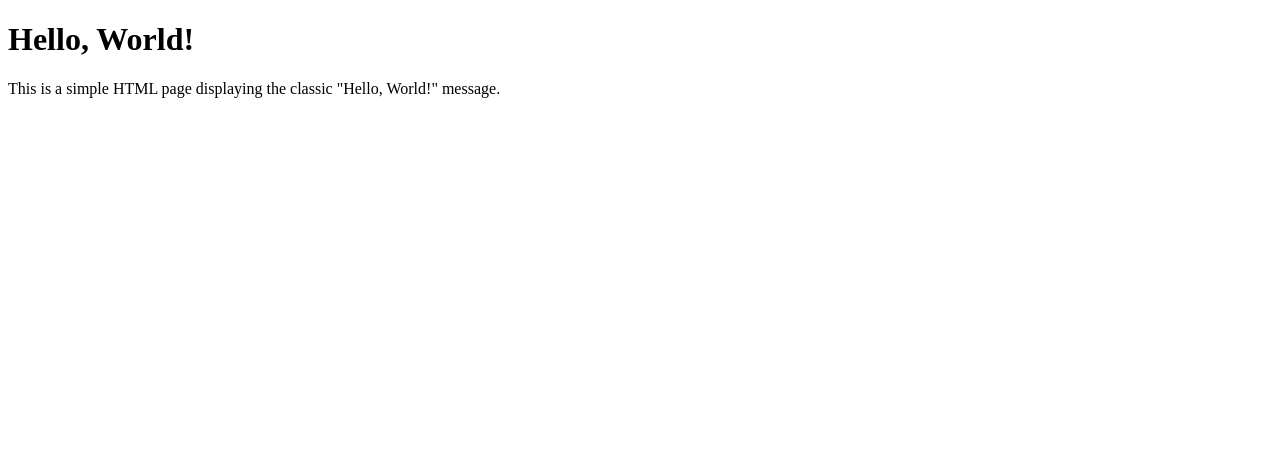
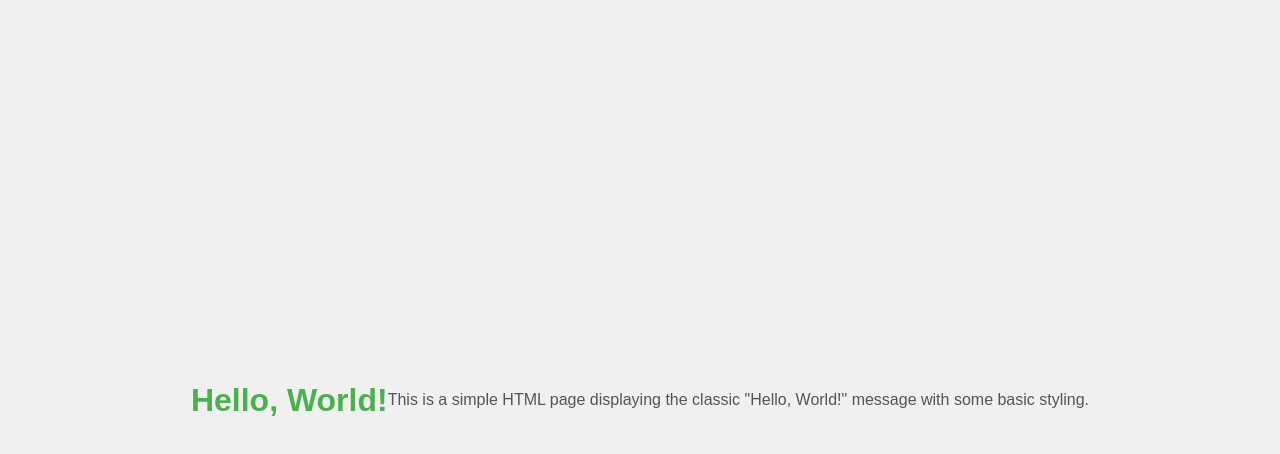
Before and after one commit to Deniscartin/test, a plain HTML site: page index.html in a window 1280 px wide. Drawn offline with Linux system fonts and the light colour scheme.

Commit message:
Update index.html

```diff
--- a/index.html
+++ b/index.html
@@ -4,9 +4,29 @@
     <meta charset="UTF-8">
     <meta name="viewport" content="width=device-width, initial-scale=1.0">
     <title>Hello World</title>
+    <style>
+        body {
+            font-family: Arial, sans-serif;
+            background-color: #f0f0f0;
+            color: #333;
+            text-align: center;
+            margin: 0;
+            padding: 0;
+            display: flex;
+            justify-content: center;
+            align-items: center;
+            height: 100vh;
+        }
+        h1 {
+            color: #4CAF50;
+        }
+        p {
+            color: #555;
+        }
+    </style>
 </head>
 <body>
     <h1>Hello, World!</h1>
-    <p>This is a simple HTML page displaying the classic "Hello, World!" message.</p>
+    <p>This is a simple HTML page displaying the classic "Hello, World!" message with some basic styling.</p>
 </body>
 </html>
```
